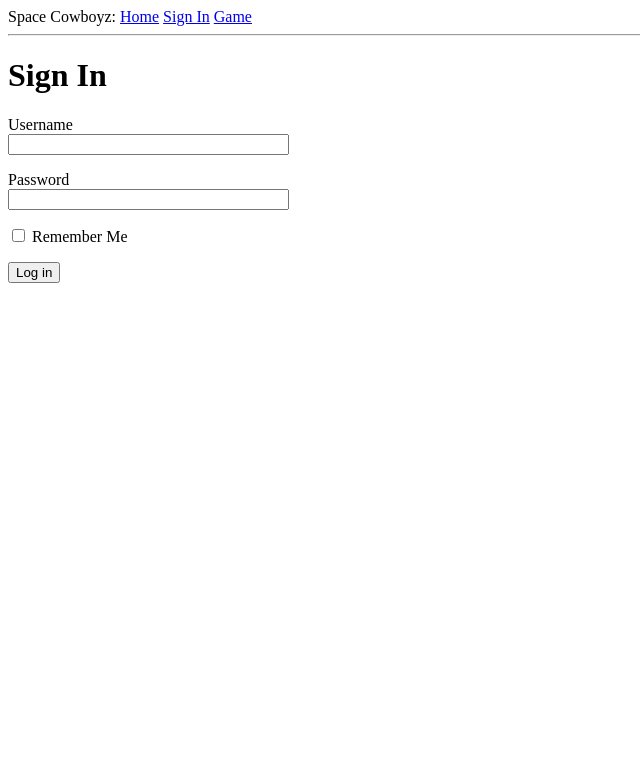
After one commit to hs-ye/space-cowboyz, a Flask app: page /login in a window 1280 px wide. The commit adds this page. Shown: the top 783 px of the page, without its empty margins (0-640 px from the left). Run offline with Flask 2, Linux system fonts and the light colour scheme.

Commit message:
added initial screens

```diff
--- a/app/__init__.py
+++ b/app/__init__.py
@@ -1,5 +1,9 @@
-from flask import Flask
+from flask import Flask  # gets Flask object from flask package
+from config import Config # gets the Config object from config.py
 
-app = Flask(__name__)
+app_instance = Flask(__name__)  # this is the 'app' object that gets imported
+# form app import app, because it is in the app folder (from app)
+# renamed the instance to app_instance to make it less confusing
+app_instance.config.from_object(Config)  # gets the info from the Config object
 
 from app import routes
--- /dev/null
+++ b/app/forms.py
@@ -0,0 +1,36 @@
+
+from flask_wtf import FlaskForm
+from wtforms import StringField, PasswordField, BooleanField, SubmitField, IntegerField
+from wtforms.validators import DataRequired
+
+class SignInForm(FlaskForm):
+    """extends the base FlaskForm to allow for logins"""
+    username = StringField('Username', validators=[DataRequired()])
+    pw = PasswordField('Password', validators=[DataRequired()])
+    remember_login = BooleanField('Remember Me')
+    submit = SubmitField('Log in')
+
+class GameMarketBuyForm(FlaskForm):
+    """used in the game to buy from the current market
+    requires as input an object containing all the goods & prices
+    available for sale in the current market
+    """
+
+    # will need to replace above with a dynamic generated version, from market object
+    # for good in MarketGoods:
+    # TODO: i think if i wrap this in an array object, then access the same object via Jinja it should work?
+    item1_buy = IntegerField("Spice")
+    item2_buy = IntegerField("Robots")
+    item3_buy = IntegerField("Crystals")
+    submit = SubmitField('Buy')
+
+    def __init__(self, money=1000, MarketGoods=None):
+        self.money = money
+        self.MarketGoods = MarketGoods
+        if MarketGoods==None:
+            self.MarketGoods = {
+            "Spice": 200,
+            "Robots": 150,
+            "Crystals": 100
+        }
+        #if MarketGoods==None:  # need to find a way to pass a market data object in
--- a/app/routes.py
+++ b/app/routes.py
@@ -1,8 +1,9 @@
-from flask import render_template
-from app import app
+from flask import render_template, flash, redirect, url_for
+from app import app_instance
+from app.forms import SignInForm, GameMarketBuyForm  # import neds to be from the specific py file
 
-@app.route('/')
-@app.route('/index')
+@app_instance.route('/')
+@app_instance.route('/index')
 def index():
     user = {'username': 'Test'}
     posts = [
@@ -17,3 +18,31 @@ def index():
     ]
 
     return render_template('index.html', title='game1', user=user, posts=posts)
+
+@app_instance.route("/login", methods=["GET", "POST"])  # default only allows GET method
+def login_page():
+    form = SignInForm()  # object class obtained from the app.forms module
+    # this contains the field defnitions (booleans, string & pw fields)
+    # it is passed into the render_template, which expects these definitions
+
+    # to handle user data being submitted (this function does the heavy lifting):
+    if form.validate_on_submit():
+        # the validate_on_submit method won't trigger during the initial GET request
+        # from the browser to fetch the html of the page, hence this check
+        # or if any of the field validations (e.g. pw) fails. Can add error message later
+        flash("Login requested for user {}, remember_me={}".format(
+            form.username.data, form.remember_login.data
+        ))  # Flask method, flash shows a message to the user. Needs html (see base.html)
+        # the login doesn't do anything yet, besides confirm data is recieved
+        return redirect(url_for('game'))  # sends user somewhere else
+    # the url_for calls the corresponding page handling function rather than the path directly
+    return render_template("login.html", form=form, title="Login to Game")
+
+@app_instance.route("/game", methods=["GET", "POST"])
+def game():
+    """The main game screen. WIP. Currently just has the market buy"""
+    form = GameMarketBuyForm()
+    if form.validate_on_submit():
+        """Updates variables for the market/inventory of the player"""
+        pass
+    return render_template("game.html", form=form, title="Game Market")
--- /dev/null
+++ b/app/templates/base.html
@@ -0,0 +1,40 @@
+<!-- This is the base header that all others inherit from -->
+
+<html>
+    <head>
+        {% if title %}
+        <title>{{ title }} - Cowboy</title>
+        {% else %}
+        <title>Welcome Space Cowboy</title>
+        {% endif %}
+    </head>
+    <body>
+        <div>Space Cowboyz:
+            <!-- Top menu bar -->
+            <a href="{{ url_for('index') }}">Home</a> <!-- flask fn that points to "/index"-->
+            <!-- url_for creates the link needed to calls the appropriate view function, as defined in routes-->
+            <!-- should use url_for() instead of direct link paths -->
+            <a href="{{ url_for('login_page') }}">Sign In</a>
+            <a href="{{ url_for('game') }}">Game</a>
+
+        </div>
+        <hr> <!-- This gives a horizontal line -->
+        <!-- Below is method to render flashed messages -->
+        {% with messages = get_flashed_messages()%}
+        <!-- Check out with, if statements and loops in JINJA -->
+        {% if messages %}
+        <ul>
+            {% for message in messages%}
+            <!-- displaying the message via flash pops them, so it shows only once -->
+            <li>{{message}}</li>
+            {%endfor%}
+        </ul>
+        {%endif%}
+        {%endwith%}
+        {%block content%} {% endblock %}  <!-- this is where other page html goes-->
+
+    </body>
+
+
+
+</html>
--- /dev/null
+++ b/app/templates/login.html
@@ -0,0 +1,21 @@
+{%extends "base.html" %}
+<!-- number of spaces between keywords don't matter for jinja templates -->
+
+{% block content%}
+    <h1>Sign In</h1>
+    <form action="" method="post" novalidate>
+        {{form.hidden_tag()}}  <!-- Used by WTF form to generate a security token that provides security -->
+        <p>
+            {{ form.username.label}}<br>
+            {{ form.username(size=32)}}
+        </p>
+
+        <p>
+            {{ form.pw.label}} <br>
+            {{ form.pw(size=32)}}  <!-- Passing in params adds it to the HTML Attributes, can be used to add CSS classes-->
+        </p>
+        <p>{{form.remember_login()}} {{ form.remember_login.label }}</p>
+        <p>{{ form.submit()}} </p>
+    </form>
+
+{%endblock%}
--- a/game.py
+++ b/game.py
@@ -1,4 +1,4 @@
-from app import app
+from app import app_instance
 
 if __name__ == "__main__":
-    app.run()
+    app_instance.run()
```
Also changed, not shown: app/templates/game.html (added, +27 -0 lines), app/templates/index.html (+9 -13 lines), config.py (added, +8 -0 lines).
